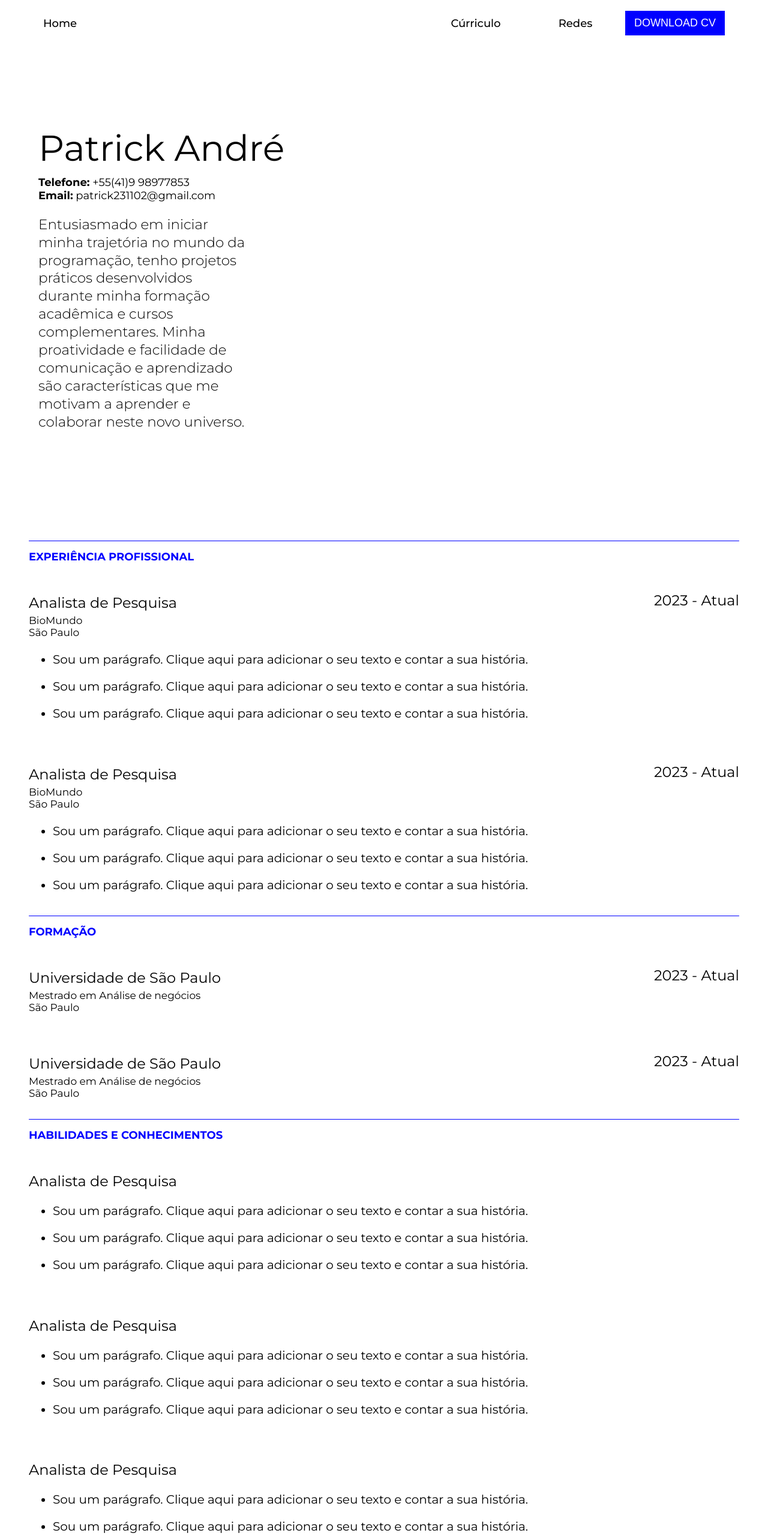
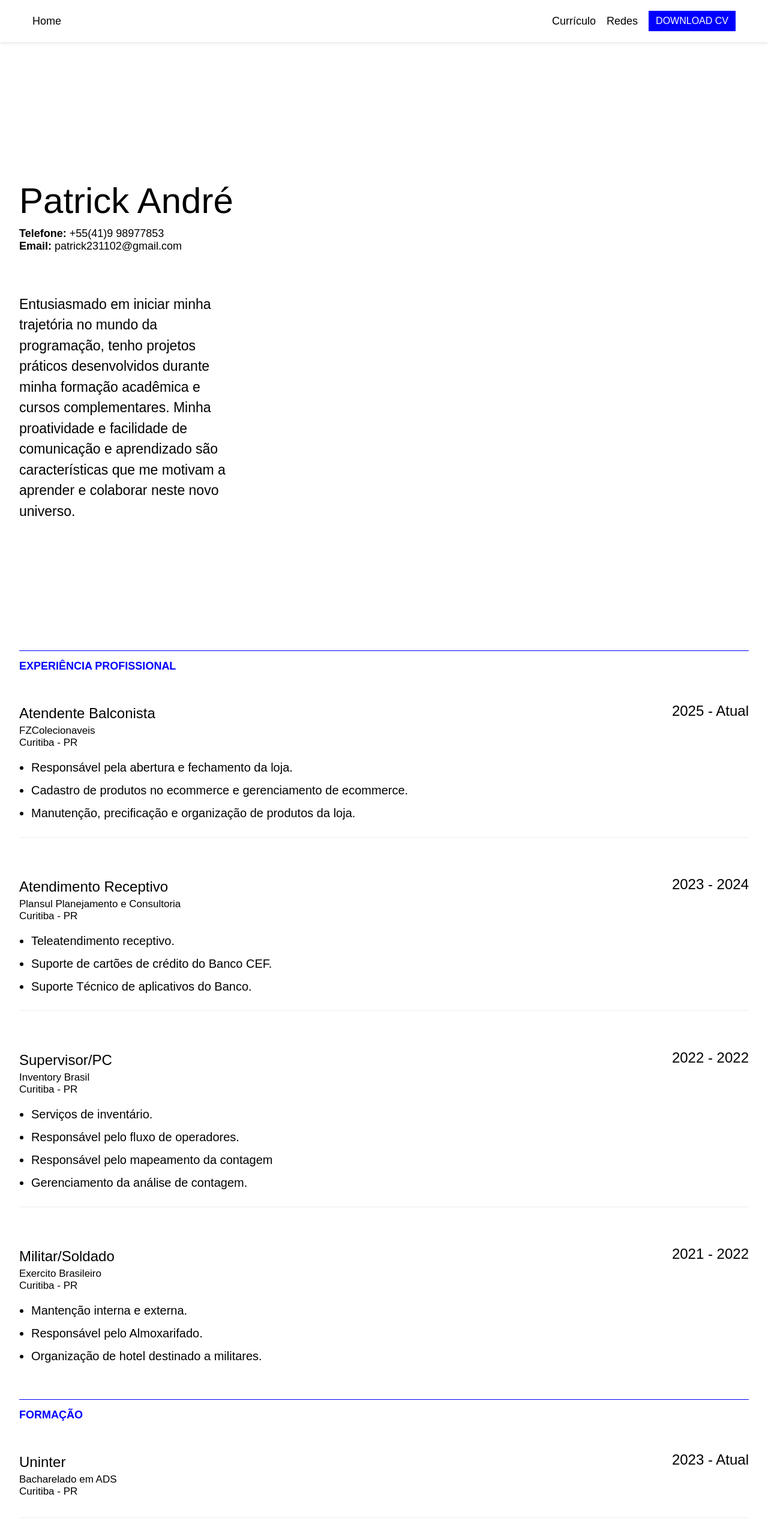
Before and after one commit to HTorike/Curriculo, a plain HTML site: page index.html in a window 1280 px wide. Shown: the top 2560 px of the page at 60% size. Drawn offline with Linux system fonts and the light colour scheme; a web font is replaced by a local one.

Commit message:
Git Teste

```diff
--- a/index.html
+++ b/index.html
@@ -7,18 +7,18 @@
     <title>Document</title>
 </head>
 <body>
+
      <header class="cabecalho">
+    <nav class="cabecalho-menu">
+        <a href="#" class="cabecalho-home-link">Home</a>
 
-        <div class="cabecalho-menu">
-            <a href="#topo">Home</a>
-            <div class="cabecalho-menu-nav">
-                <a href="#curriculo">Cúrriculo</a>
-                <a href="#contato">Redes</a>
-                <button class="cv" id=""downloadCvBtn>DOWNLOAD CV</button>
-            </div>
+        <div class="cabecalho-direita">
+            <a href="#curriculo">Currículo</a>
+            <a href="#contato">Redes</a>
+            <a id="button" href="Currículo Patrick 2024.pdf" download="Currículo Patrick 2024.pdf">DOWNLOAD CV</a>
         </div>
-
-    </header>
+    </nav>
+</header>
 
     <section id="topo" class="sec1">
 
@@ -46,32 +46,63 @@
 
         <div class="item-formacao">
             <div>
-                <h2 class="sec2-cargo">Analista de Pesquisa</h2>
-                <p class="sec2-empresa">BioMundo<br>São Paulo</p>
+                <h2 class="sec2-cargo">Atendente Balconista</h2>
+                <p class="sec2-empresa">FZColecionaveis<br>Curitiba - PR</p>
                 <ul class="sec2-lista">
-                    <li>Sou um parágrafo. Clique aqui para adicionar o seu texto e contar a sua história.</li>
-                    <li>Sou um parágrafo. Clique aqui para adicionar o seu texto e contar a sua história.</li>
-                    <li>Sou um parágrafo. Clique aqui para adicionar o seu texto e contar a sua história.</li>
+                    <li>Responsável pela abertura e fechamento da loja.</li>
+                    <li>Cadastro de produtos no ecommerce e gerenciamento de ecommerce.</li>
+                    <li>Manutenção, precificação e organização de produtos da loja.</li>
                 </ul>
             </div>
             <div class="sec2-div3">
-                <span class="ano">2023 - Atual</span>
+                <span class="ano">2025 - Atual</span>
             </div>
         </div>
 
         </div>
         <div class="item-formacao">
             <div>
-                <h2 class="sec2-cargo">Analista de Pesquisa</h2>
-                <p class="sec2-empresa">BioMundo<br>São Paulo</p>
+                <h2 class="sec2-cargo">Atendimento Receptivo</h2>
+                <p class="sec2-empresa">Plansul Planejamento e Consultoria<br>Curitiba - PR</p>
                 <ul class="sec2-lista">
-                    <li>Sou um parágrafo. Clique aqui para adicionar o seu texto e contar a sua história.</li>
-                    <li>Sou um parágrafo. Clique aqui para adicionar o seu texto e contar a sua história.</li>
-                    <li>Sou um parágrafo. Clique aqui para adicionar o seu texto e contar a sua história.</li>
+                    <li>Teleatendimento receptivo.</li>
+                    <li>Suporte de cartões de crédito do Banco CEF.</li>
+                    <li>Suporte Técnico de aplicativos do Banco.</li>
                 </ul>
             </div>
             <div class="sec2-div3">
-                <span class="ano">2023 - Atual</span>
+                <span class="ano">2023 - 2024</span>
+            </div>
+        </div>
+
+        <div class="item-formacao">
+            <div>
+                <h2 class="sec2-cargo">Supervisor/PC</h2>
+                <p class="sec2-empresa">Inventory Brasil<br>Curitiba - PR</p>
+                <ul class="sec2-lista">
+                    <li>Serviços de inventário.</li>
+                    <li>Responsável pelo fluxo de operadores.</li>
+                    <li>Responsável pelo mapeamento da contagem</li>
+                    <li>Gerenciamento da análise de contagem.</li>
+                </ul>
+            </div>
+            <div class="sec2-div3">
+                <span class="ano">2022 - 2022</span>
+            </div>
+        </div>
+
+        <div class="item-formacao">
+            <div>
+                <h2 class="sec2-cargo">Militar/Soldado</h2>
+                <p class="sec2-empresa">Exercito Brasileiro<br>Curitiba - PR</p>
+                <ul class="sec2-lista">
+                    <li>Mantenção interna e externa.</li>
+                    <li>Responsável pelo Almoxarifado.</li>
+                    <li>Organização de hotel destinado a militares.</li>
+                </ul>
+            </div>
+            <div class="sec2-div3">
+                <span class="ano">2021 - 2022</span>
             </div>
         </div>
 
@@ -86,8 +117,8 @@
 
         <div class="item-formacao">
             <div>
-                <h2 class="sec2-cargo">Universidade de São Paulo</h2>
-                <p class="sec2-empresa">Mestrado em Análise de negócios<br>São Paulo</p>
+                <h2 class="sec2-cargo">Uninter</h2>
+                <p class="sec2-empresa">Bacharelado em ADS<br>Curitiba - PR</p>
             </div>
             <div class="sec2-div3">
                 <span class="ano">2023 - Atual</span>
@@ -96,11 +127,11 @@
 
         <div class="item-formacao">
             <div>
-                <h2 class="sec2-cargo">Universidade de São Paulo</h2>
-                <p class="sec2-empresa">Mestrado em Análise de negócios<br>São Paulo</p>
+                <h2 class="sec2-cargo">CEDGAM</h2>
+                <p class="sec2-empresa">Ensino Médio<br>Curitiba - PR</p>
             </div>
             <div class="sec2-div3">
-                <span class="ano">2023 - Atual</span>
+                <span class="ano">2017 - 2019</span>
             </div>
         </div>
 
@@ -115,33 +146,34 @@
 
         <div class="item-formacao">
             <div>
-                <h2 class="sec2-cargo">Analista de Pesquisa</h2>
+                <h2 class="sec2-cargo">Programação front-end</h2>
                 <ul class="sec2-lista">
-                    <li>Sou um parágrafo. Clique aqui para adicionar o seu texto e contar a sua história.</li>
-                    <li>Sou um parágrafo. Clique aqui para adicionar o seu texto e contar a sua história.</li>
-                    <li>Sou um parágrafo. Clique aqui para adicionar o seu texto e contar a sua história.</li>
+                    <li>Mais de 200 horas de conteúdo através dos cursos da <a style="text-decoration: none;" href="https://cursos.alura.com.br/user/patrick231102/fullCertificate/bcb544bbb38ed78aad97ffb95242b619">Alura</a>.</li>
+                    <li>Estudos de conteúdo focado em responsividade com Grid e Flexbox.</li>
+                    <li>Mobile-first.</li>
+                    <li>Buscando eperiência através de criações de páginas próprias.</li>
                 </ul>
             </div>
         </div>
 
         <div class="item-formacao">
             <div>
-                <h2 class="sec2-cargo">Analista de Pesquisa</h2>
+                <h2 class="sec2-cargo">Programação back-end</h2>
                 <ul class="sec2-lista">
-                    <li>Sou um parágrafo. Clique aqui para adicionar o seu texto e contar a sua história.</li>
-                    <li>Sou um parágrafo. Clique aqui para adicionar o seu texto e contar a sua história.</li>
-                    <li>Sou um parágrafo. Clique aqui para adicionar o seu texto e contar a sua história.</li>
+                    <li>Estudo de conteúdo focado em lógica da programação.</li>
+                    <li>Conhecimentos básicos de algoritimos e ordenação.</li>
+                    <li>Aprendizado com javascript e Python.</li>
+                    <li>Arquitetura de computadores.</li>
                 </ul>
             </div>
         </div>
 
         <div class="item-formacao">
             <div>
-                <h2 class="sec2-cargo">Analista de Pesquisa</h2>
+                <h2 class="sec2-cargo">Data Science</h2>
                 <ul class="sec2-lista">
-                    <li>Sou um parágrafo. Clique aqui para adicionar o seu texto e contar a sua história.</li>
-                    <li>Sou um parágrafo. Clique aqui para adicionar o seu texto e contar a sua história.</li>
-                    <li>Sou um parágrafo. Clique aqui para adicionar o seu texto e contar a sua história.</li>
+                    <li>Estudo do conteúdo utilizando Python.</li>
+                    <li>Utilização de funções, estruturas de dados e exceções.</li>
                 </ul>
             </div>
         </div>
@@ -177,10 +209,10 @@
 
             <div class="icones">
                 <a href="" target="_blank" class="social-icon-link" aria-label="Telegram">
-                    <img src="imagens/telegram.svg" alt="Twitter">
+                    <img src="imagens/telegram.svg" alt="Telegram">
                 </a>
-                <a href="" target="_blank" class="social-icon-link" aria-label="Github">
-                    <img src="imagens/github.svg" alt="Twitter">
+                <a href="https://github.com/HTorike" target="_blank" class="social-icon-link" aria-label="Github">
+                    <img src="imagens/github.svg" alt="Github">
                 </a>
             </div>
 
@@ -193,9 +225,9 @@
             <div style="height: 1px; background-color: blue; width: 100%;"></div>
         </div>
         <div style="display: flex; justify-content: space-between; align-items: center;">
-            <p style="font-size: 18px; padding-left: 3em;">&copy; 2025 por Patrick André</p>
+            <p style="font-size: 18px; padding-left: 1em;">&copy; 2025 por Patrick<br>André</p>
             <div>
-                <a href="#topo" style="font-size: 18px; padding-right: 3em; display: flex; text-decoration: none;">Voltar ao topo</a>
+                <a href="#topo" style="font-size: 18px; padding-right: 1em; display: flex; text-decoration: none;">Voltar ao topo</a>
             </div>
         </div>
 
--- a/styles.css
+++ b/styles.css
@@ -1,125 +1,139 @@
 @import url('https://fonts.googleapis.com/css2?family=Bai+Jamjuree:ital,wght@0,200;0,300;0,400;0,500;0,600;0,700;1,200;1,300;1,400;1,500;1,600;1,700&family=Inter:ital,opsz,wght@0,14..32,100..900;1,14..32,100..900&family=Montserrat:ital,wght@0,100..900;1,100..900&family=Red+Hat+Display:ital,wght@0,300..900;1,300..900&display=swap');
 
-body{
+body {
     margin: 0;
-    font-family: "montserrat", sans-serif;
+    font-family: "Bai Jamjuree", sans-serif;
+    padding-top: 70px;
+    padding-left: 2em;
+    padding-right: 2em;
 }
 
 a {
     color: inherit;
+    text-decoration: none;
 }
 
-/* Cabeçalho */
-
+/* --- Cabeçalho (Mobile First) --- */
 .cabecalho {
     position: fixed;
     top: 0;
     left: 0;
     width: 100%;
     background-color: white;
+    z-index: 1000;
+    box-shadow: 0 2px 5px rgba(0,0,0,0.1);
 }
 
 .cabecalho-menu {
-    display: grid;
-    grid-template-columns: auto auto;
+    display: flex;
     justify-content: space-between;
-    align-items: center;
-    padding: 1em 4em;
-    font-size: 18px;
+    padding: 1em 1em;
+    padding-left: calc(1em + 1em);
+    padding-right: calc(1em + 1em);
+    font-size: 16px;
     font-weight: 500;
     color: black;
+    align-items: center;
 }
 
-.cabecalho-menu a {
-    text-decoration: none;
+.cabecalho-direita {
+    display: flex;
+    gap: 8px ;
+    align-items: center;
 }
 
-.cabecalho-menu-nav {
-    display: grid;
-    text-align: center;
-    align-items: center;
-    grid-template-columns: 1fr 1fr 1fr;
-}
-
-.cabecalho-menu-nav button {
-    font-size: 18px;
+.cabecalho-direita #button {
+    font-size: 16px;
     background-color: blue;
     color: white;
     border: none;
-    padding: 10px 15px;
+    padding: 8px 12px;
     cursor: pointer;
+    width: 100%;
 }
 
-/* Section 1 */
-
+/* --- Section 1 (Mobile First) --- */
 .sec1-container1 {
     display: grid;
-    grid-template-rows: 1fr;
-    padding: 10em 4em 10em 4em;
+    grid-template-rows: auto auto;
+    padding: 5em 0; /* Padding-left/right vem do body */
 }
 
 .sec1-contato h1 {
-    font-size: 60px;
+    font-size: 38px;
     font-weight: 400;
-    margin-bottom: 10px ;
+    margin-bottom: 10px;
 }
 
 .sec1-contato p {
-    font-size: 18px;
+    font-size: 16px;
     margin: 0;
 }
 
 .sec1-sobre {
-    width: 30%;
-    font-size: 23px;
+    width: 90%;
+    font-size: 18px;
     font-weight: 300;
-    line-height: 1.3;
+    line-height: 1.5;
+    margin-top: 2em;
 }
 
-/* Section 2 */
-
+/* --- Section 2 (Mobile First) --- */
 .linha {
-    padding: 0 3em 0 3em;
+    padding: 0; /* Padding-left/right vem do body */
+    margin-top: 2em;
 }
 
 .linha-titulo {
-    font-size: 18px;
+    font-size: 16px;
     color: blue;
+    margin-bottom: 1em;
 }
 
 .item-formacao {
     display: flex;
-    justify-content: space-between;
-    padding: 1em 3em;
+    flex-direction: column;
+    padding: 1em 0; /* Padding-left/right vem do body */
+    margin-bottom: 2em;
+    border-bottom: 1px solid #eee;
+    align-items: flex-start;
+}
+
+.item-formacao:last-child {
+    border-bottom: none;
 }
 
 .formacao {
     display: flex;
-    justify-content: space-evenly;
+    flex-direction: column;
+    align-items: flex-start;
+    margin-bottom: 1em;
 }
 
 .sec2-cargo {
-    font-size: 24px;
+    font-size: 20px;
     font-weight: 400;
     margin-bottom: 5px;
 }
 
 .sec2-empresa {
-    font-size: 17px;
+    font-size: 15px;
     margin-top: 0px;
 }
 
 .sec2-lista {
-    font-size: 20px;
+    font-size: 16px;
 }
 
 .item-formacao ul {
     list-style-type: disc;
+    padding-left: 20px;
+    margin: 0;
 }
 
 .item-formacao li {
-    margin-bottom: 15px;
-    line-height: 1.5;
+    margin-bottom: 10px;
+    line-height: 1.4;
 }
 
 .sec2-div3 {
@@ -127,26 +141,208 @@ a {
 }
 
 .sec2-div3 span {
-    font-size: 24px;
+    font-size: 20px;
 }
 
 .contato {
     display: flex;
-    justify-content: space-between;
-    padding: 0.5em 3em;
+    flex-direction: column;
+    align-items: flex-start;
+    padding: 1em 0; /* Padding-left/right vem do body */
+    margin-top: 2em;
 }
 
 .icones {
     display: flex;
-    gap: 15px;
-    padding-left: 3em;
+    gap: 10px;
+    padding-left: 0;
+    margin-top: 1em;
 }
 
 .icones img {
-    height: 32px;
-    width: 32px;
+    height: 28px;
+    width: 28px;
     border-radius: 50%;
-    text-decoration: none;
-    justify-content: center;
-    align-items: center;
 }
+
+
+/* --- Media Queries para Telas Maiores --- */
+
+/* Tablet (Ex: 768px de largura) */
+@media (min-width: 768px) {
+    body {
+        padding-top: 80px;
+    }
+
+    .cabecalho-menu {
+        flex-direction: row; /* Volta a ser linha */
+        justify-content: space-between; /* HomeCurrículo à esquerda, o resto à direita */
+        align-items: center; /* Alinha verticalmente no centro */
+        padding: 1em 2em;
+        padding-left: calc(1em + 2em);
+        padding-right: calc(1em + 2em);
+        font-size: 17px;
+    }
+
+    .cabecalho-direita {
+        flex-direction: row; /* Itens da direita ficam em linha */
+        align-items: center; /* Alinha verticalmente */
+        gap: 1em; /* Espaçamento entre Redes e o botão */
+        margin-top: 0; /* Remove margem extra */
+    }
+
+    .cabecalho-direita a {
+        margin-bottom: 0; /* Remove espaçamento extra entre links */
+    }
+
+    .cabecalho-direita button { /* Revertendo o estilo do botão para o padrão */
+        width: auto;
+        margin-top: 0;
+        font-size: 17px;
+        padding: 9px 14px;
+    }
+
+    .sec1-container1 {
+        padding: 8em 0;
+    }
+
+    .sec1-contato h1 {
+        font-size: 48px;
+    }
+
+    .sec1-contato p {
+        font-size: 17px;
+    }
+
+    .sec1-sobre {
+        width: 60%;
+        font-size: 20px;
+        margin-left: 0;
+        margin-right: auto;
+    }
+
+    .linha {
+        padding: 0;
+    }
+
+    .linha-titulo {
+        font-size: 17px;
+    }
+
+    .item-formacao {
+        flex-direction: row;
+        justify-content: space-between;
+        align-items: flex-start;
+        padding: 1.5em 0;
+    }
+
+    .formacao {
+        margin-bottom: 0;
+    }
+
+    .sec2-cargo {
+        font-size: 22px;
+    }
+
+    .sec2-empresa {
+        font-size: 16px;
+    }
+
+    .sec2-lista {
+        font-size: 18px;
+    }
+
+    .contato {
+        flex-direction: row;
+        justify-content: space-between;
+        padding: 0.5em 0;
+        align-items: center;
+    }
+
+    .icones {
+        padding-left: 0;
+        margin-top: 0;
+    }
+
+    .icones img {
+        height: 30px;
+        width: 30px;
+    }
+}
+
+/* Desktop (Ex: 1024px de largura ou mais) */
+@media (min-width: 1024px) {
+    body {
+        padding-top: 90px;
+    }
+
+    .cabecalho-menu {
+        padding: 1em 4em;
+        padding-left: calc(1em + 2em);
+        padding-right: calc(1em + 2em);
+        font-size: 18px;
+    }
+
+    .cabecalho-direita button {
+        font-size: 18px;
+        padding: 10px 15px;
+    }
+
+    .sec1-container1 {
+        padding: 10em 0;
+    }
+
+    .sec1-contato h1 {
+        font-size: 60px;
+    }
+
+    .sec1-contato p {
+        font-size: 18px;
+    }
+
+    .sec1-sobre {
+        width: 30%;
+        font-size: 23px;
+    }
+
+    .linha {
+        padding: 0;
+    }
+
+    .linha-titulo {
+        font-size: 18px;
+    }
+
+    .item-formacao {
+        padding: 1em 0;
+    }
+
+    .sec2-cargo {
+        font-size: 24px;
+    }
+
+    .sec2-empresa {
+        font-size: 17px;
+    }
+
+    .sec2-lista {
+        font-size: 20px;
+    }
+
+    .sec2-div3 span {
+        font-size: 24px;
+    }
+
+    .contato {
+        padding: 0.5em 0;
+    }
+
+    .icones {
+        padding-left: 0;
+    }
+
+    .icones img {
+        height: 32px;
+        width: 32px;
+    }
+}
```
Also changed, not shown: imagens/discord.svg (added), imagens/github.svg (added), imagens/telegram.svg (added), 1 other file.
